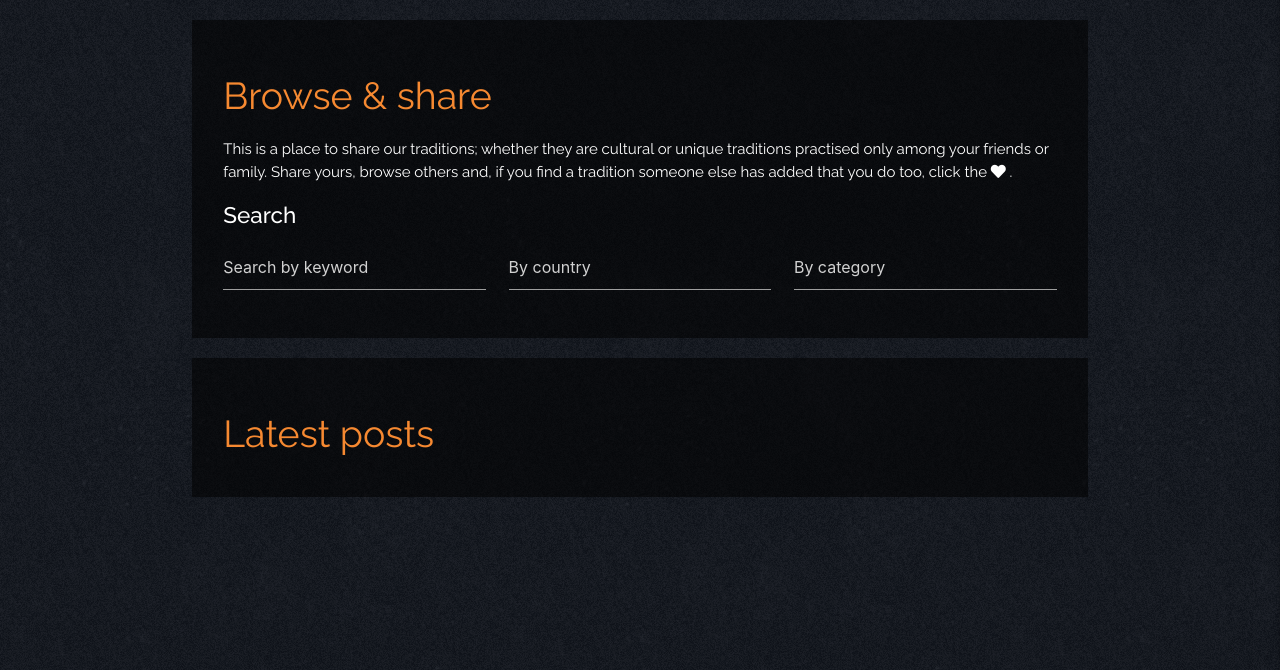
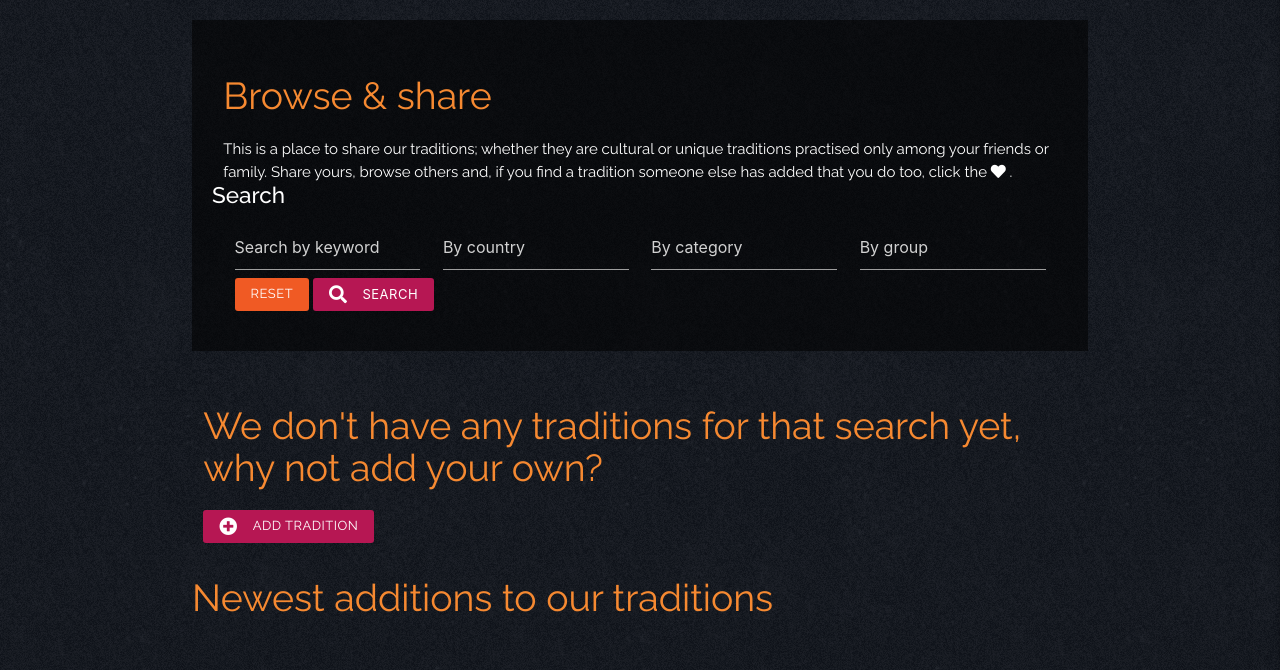
Before and after one commit to Jade-ux/OurTraditions, a Flask app: page / in a window 1280 px wide. Shown: the part 130-800 px from the top of the page. Run offline with Flask 2, Linux system fonts and the light colour scheme; data that the repository does not hold is empty; some libraries are stand-ins or nearby versions.

Commit message:
Added group_name to the traditions cards and dictionaries in the app.py file. Added search index and search functionality in app.py file and edited search form to allow for search. Edited the card layout for desktop to allow cards to span full-width. Restyled cards.

```diff
--- a/app.py
+++ b/app.py
@@ -22,6 +22,14 @@ mongo = PyMongo(app)
 @app.route("/get_traditions")
 def get_traditions():
     traditions = list(mongo.db.traditions.find())
+    return render_template("traditions.html", traditions=traditions)
+
+
+@app.route("/search", methods=["GET", "POST"])
+def search():
+    keywords = request.form.get("keywords")
+    countries = request.form.get("countries")
+    traditions = list(mongo.db.traditions.find({"$text":{"$search": keywords}}))
     return render_template("traditions.html", traditions=traditions)
 
 
@@ -109,9 +117,8 @@ def add_tradition():
         tradition = {
             "tradition_name": request.form.get("tradition_name"),
             "category_name": request.form.get("category_name"),
+            "group_name": request.form.get("group_name"),
             "country": request.form.get("country"),
-            # this will allow the function to get multiple elements with the same name attribute, where we are storing an array
-            "keywords": request.form.getlist("keywords"),
             "tradition_description": request.form.get("tradition_description"),
             "created_by": session["user"]
         }
@@ -121,6 +128,7 @@ def add_tradition():
 
     # if method is not POST then revert to the default method which is GET
     categories = mongo.db.categories.find().sort("category_name", 1)
+    groups = mongo.db.groups.find().sort("group_name", 1)
     return render_template("add_tradition.html", categories=categories)
 
 
@@ -131,10 +139,8 @@ def edit_tradition(tradition_id):
         edit_tradition = {
             "tradition_name": request.form.get("tradition_name"),
             "category_name": request.form.get("category_name"),
+            "group_name": request.form.get("group_name"),
             "country": request.form.get("country"),
-            # this will allow the function to get multiple elements with
-            # the same name attribute, where we are storing an array
-            "keywords": request.form.getlist("keywords"),
             "tradition_description": request.form.get("tradition_description"),
             "created_by": session["user"]
         }
@@ -145,8 +151,9 @@ def edit_tradition(tradition_id):
     # if method is not POST then revert to this default
     tradition = mongo.db.traditions.find_one({"_id": ObjectId(tradition_id)})
     categories = mongo.db.categories.find().sort("category_name", 1)
+    groups = mongo.db.groups.find().sort("group_name", 1)
     return render_template(
-        "edit_tradition.html", tradition=tradition, categories=categories)
+        "edit_tradition.html", tradition=tradition, categories=categories, groups=groups)
 
 
 @app.route("/delete_tradition/<tradition_id>")
--- a/static/css/style.css
+++ b/static/css/style.css
@@ -61,7 +61,7 @@ h2 {
 
 h3 {
     font-size: 1.5rem;
-    color: #2b2b2b;
+    color: snow;
     font-weight: 500;
     font-family: 'Raleway', sans-serif;
     margin: 0.3rem 0 1.1rem 0;
@@ -69,7 +69,7 @@ h3 {
 
 h4 {
     font-size: 1rem;
-    color: #2b2b2b;
+    color: snow;
     font-weight: 400;
     font-family: 'Raleway', sans-serif;
     margin-top: 0.2rem;
@@ -202,6 +202,16 @@ nav {
 
 /*-------------------------------------------------Cards*/
 
+.card-row {
+    margin-bottom: 0px;
+}
+
+.card {
+    background-color: rgb(4 4 4 / 73%);
+    border-right: #b61753 5px solid;
+    border-radius: 2px;
+}
+
 .hint-text {
     font-size: 0.8rem;
 }
@@ -213,16 +223,12 @@ nav {
 }
 
 .col.trad-card {
-    margin: .5rem 1rem 1rem 0;
+    margin: .5rem 1rem 1.5rem 0;
     padding: 0px;
 }
 
 .card.col.m4.trad-card {
     width: 31.3333333333%;
-}
-
-.card-content {
-    background-color: snow;
 }
 
 .card-title {
--- a/templates/traditions.html
+++ b/templates/traditions.html
@@ -9,71 +9,99 @@
             else has added that you do too, click the <i class="fas fa-heart"></i> . </p>
     </div>
     <div class="row">
+        <h3 id="search">Search</h3>
+        <form action="{{ url_for('search') }}" method="post" class="col s12">
+            <div class="col s12 m3">
+                <input type="text" id="keywords" name="keywords" placeholder="Search by keyword" minlength="3">
+            </div>
+            <div class="col s12 m3">
+                <input type="text" id="countries" name="countries" placeholder="By country">
+            </div>
+            <div class="col s12 m3">
+                <input type="text" id="category_search" name="category_search" placeholder="By category">
+            </div>
+            <div class="col s12 m3">
+                <input type="text" id="group_search" name="group_search" placeholder="By group">
+            </div>
             <div class="col s12">
-            <h3 id="search">Search</h3>
+                <a href="{{ url_for('get_traditions') }}" class="orange-button btn-small">Reset</a>
+                <button type="submit" class="maroon-button btn-small">
+                    <i class="fas fa-search left"></i> Search
+                </button>
             </div>
-        <div class="col s4">
-            <input type="text" id="keyword-search" name="keyword-search" placeholder="Search by keyword">
-        </div>
-        <div class="col s4">
-            <input type="text" id="keyword-search" name="keyword-search" placeholder="By country">
-        </div>
-        <div class="col s4">
-            <input type="text" id="keyword-search" name="keyword-search" placeholder="By category">
+        </form>
     </div>
 </div>
+<!--Search results-->
+<div class="row">
+    {% if traditions|length > 0 %}
+    <div class="col s12">
+        <h2>We've found matches for your search!</h2>
     </div>
-<div class="row overlay-row">
     <div class="col s12">
-    <h2>Latest posts</h2>
         <!--Tradition cards-->
         {% for tradition in traditions %}
-    <div class="card col m4 trad-card">
+        <div class="card col s12 trad-card">
+            <div class="row card-row">
+        <div class="col s12 m4">
             <div class="card-image waves-effect waves-block waves-light">
                 <img class="activator" src="static/images/easter.jpg">
             </div>
+        </div>
+       <div class="col s12 m8">
             <div class="card-content">
                 <div class="col s12">
-                <h3 class="card-title grey-text text-darken-4">{{ tradition.tradition_name.capitalize() }}
+                    <h3>{{ tradition.tradition_name.capitalize() }}
                     </h3>
                 </div>
-            <div class="col s12">
+                <div class="col s12 m4">
                     <h4 class="card-details"><i
                             class="fas fa-globe-africa prefix maroon card-icon"></i>{{ tradition.country.capitalize() }}
                     </h4>
                 </div>
-            <div class="col s12">
+                <div class="col s12 m4">
                     <h4 class="card-details">
-                    <i class="fas fa-folder-open prefix maroon card-icon"></i>{{ tradition.category_name.capitalize() }}
+                        <i
+                            class="fas fa-folder-open prefix maroon card-icon"></i>{{ tradition.category_name.capitalize() }}
                     </h4>
                 </div>
-            <div class="col s12">
+                <div class="col s12 m4">
+                    <h4 class="card-details">
+                        <i class="fas fa-users prefix maroon card-icon"></i>{{ tradition.group_name.capitalize() }}
+                    </h4>
+                </div>
+                <div class="row card-actions">
+                    <div class="col s12 m4">
+                        <p><a class="card-details btn-small maroon-button activator" href="#">Read more</a></p>
+                    </div>
+                <!--Edit and delete buttons, if tradition belongs to user-->
+                {% if session.user|lower == tradition.created_by|lower %}
+                <div class="row card-ud-actions">
+                    <div class="col s12 m4">
+                        <a href="{{ url_for('edit_tradition', tradition_id=tradition._id) }}"
+                            class="waves-effect btn-small maroon-button"><i class="fas fa-pencil-alt right"></i>Edit</a>
+                    </div>
+                    <div class="col s12 m4">
+                        <a href="#modal1" class="waves-effect btn-small maroon-button right modal-trigger"><i
+                                class="fas fa-trash-alt right"></i>Delete</a>
+                    </div>
+                </div>
+                {% else %}
+                    <!--If tradition does not belong to user-->
+                    <div class="col s12 m6">
                         <h4 class="left">Posted by {{ tradition.created_by.capitalize() }}
                             <i class="fas fa-user right"></i>
                         </h4>
                     </div>
-            <div class="row card-actions">
-                <div class="col s8">
-                    <p><a class="card-details btn-small maroon-outline-button activator" href="#">Read more</a></p>
-                </div>
-                <div class="col s4">
-                    <p><a class="card-details btn-small maroon-button right" href="#"><i class="fas fa-heart"></i></a>
+                    <!--Like button-->
+                    <div class="col s12 m2">
+                        <p><a class="card-details btn-small maroon-button right" href="#"><i
+                                    class="fas fa-heart"></i></a>
                         </p>
                     </div>
-            </div>
-            <!--Edit and delete buttons-->
-            {% if session.user|lower == tradition.created_by|lower %}
-            <div class="row card-ud-actions">
-                <div class="col s6">
-                    <a href="{{ url_for('edit_tradition', tradition_id=tradition._id) }}"
-                        class="waves-effect btn-small maroon-button"><i class="fas fa-pencil-alt right"></i>Edit</a>
-                </div>
-                <div class="col s6">
-                    <a href="#modal1" class="waves-effect btn-small maroon-button right modal-trigger"><i
-                            class="fas fa-trash-alt right"></i>Delete</a>
+                    {% endif %}
                 </div>
             </div>
-            {% endif %}
         </div>
             <!--Card reveal-->
             <div class="card-reveal">
@@ -83,6 +111,7 @@
                     </i>
                 </span>
                 <p>{{ tradition.tradition_description.capitalize() }}</p>
+            </div>
         </div>
         </div>
     </div>
@@ -99,5 +128,17 @@
         </div>
     </div>
     {% endfor %}
+    <!--If no search results-->
+    {% else %}
+    <div class="col s12">
+        <h2>We don't have any traditions for that search yet, why not add your own?</h2>
+        <a href="/add_tradition.html" class="maroon-button btn-small">
+            <i class="fas fa-plus-circle left"></i> Add tradition
+        </a>
+    </div>
+</div>
+{% endif %}
+<div>
+    <h2>Newest additions to our traditions</h2>
 </div>
 {% endblock %}
--- a/templates/user_profile.html
+++ b/templates/user_profile.html
@@ -21,6 +21,11 @@
             <div class="col s12">
                 <h3 class="card-title grey-text text-darken-4">{{ tradition.tradition_name.capitalize() }}
                 </h3>
+            </div>
+            <div class="col s12">
+                <h4 class="card-details">
+                    <i class="fas fa-users prefix maroon card-icon"></i>{{ tradition.group_name.capitalize() }}
+                </h4>
             </div>
             <div class="col s12">
                 <h4 class="card-details"><i
```
Also changed, not shown: templates/add_tradition.html (+13 -7 lines), templates/edit_tradition.html (+19 -10 lines). Lines whose indentation alone changed are shown as unchanged.
